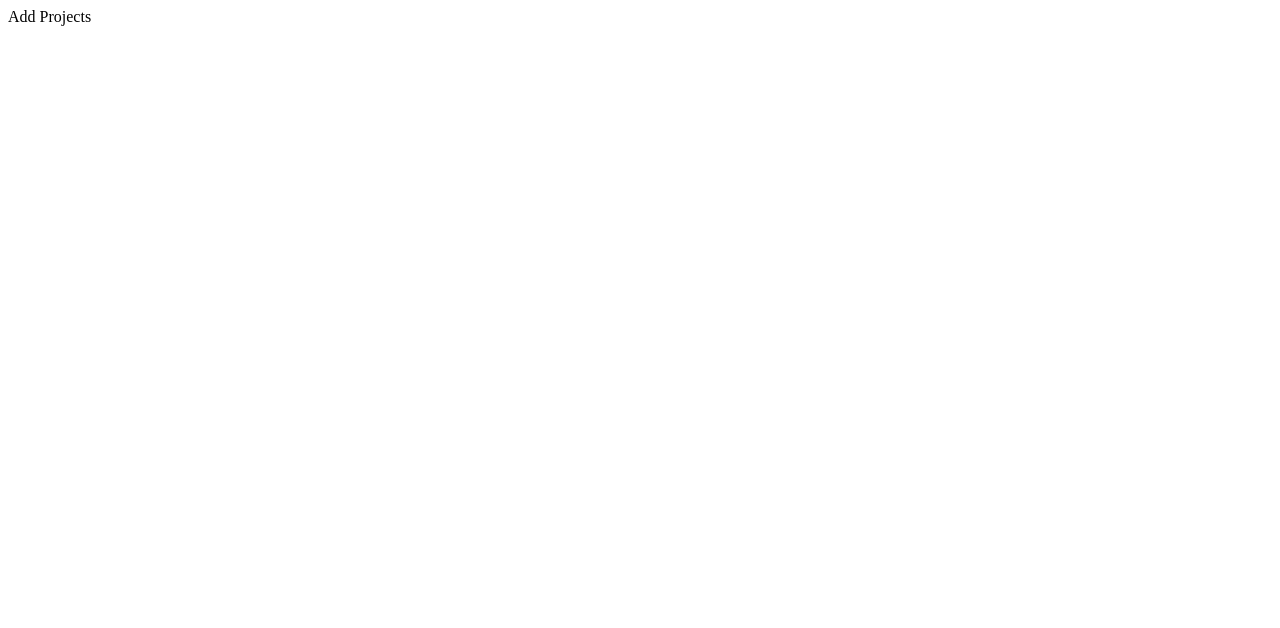
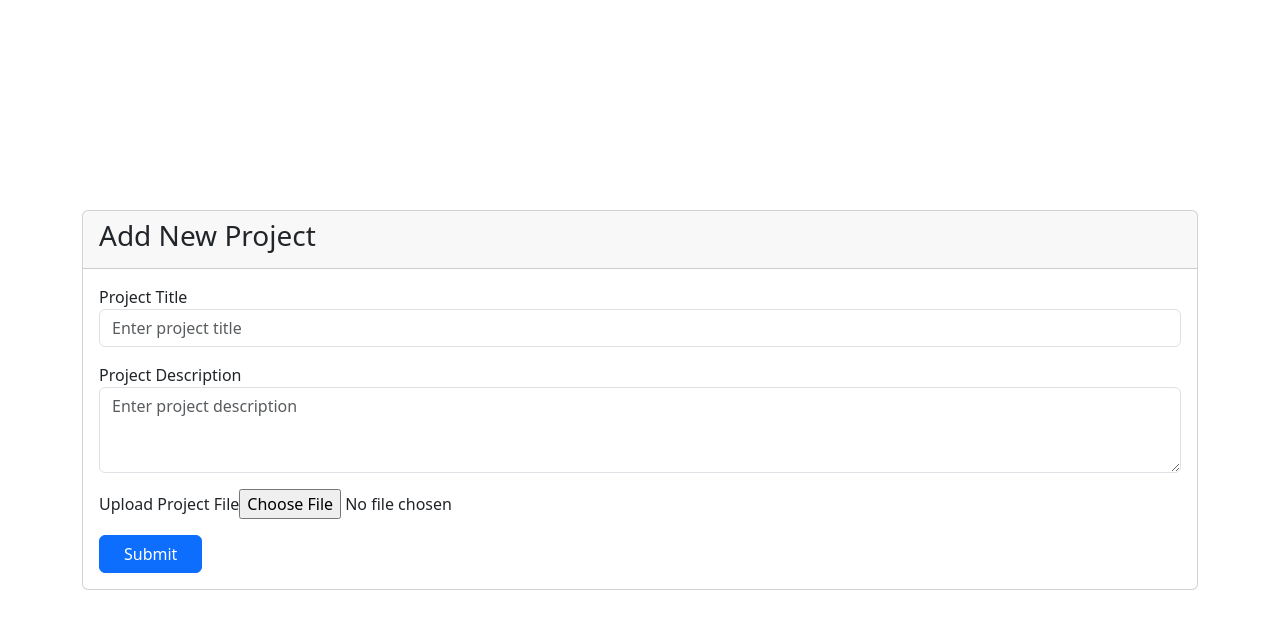
Before and after one commit to kennataddese6/threecars, a Next.js app: page /add-project in a window 1280 px wide. Shown: the top 628 px of the page. Built offline with nearby package versions, Linux system fonts and the light colour scheme; a web font is replaced by a local one.

Commit message:
add form

```diff
--- a/app/add-project/page.tsx
+++ b/app/add-project/page.tsx
@@ -1,7 +1,49 @@
 export default function AddProject() {
   return (
     <>
-      <div>Add Projects</div>
+      <div
+        className="container d-flex align-items-center"
+        style={{ height: "100vh" }}
+      >
+        <div className="card w-100">
+          <div className="card-header">
+            <h3>Add New Project</h3>
+          </div>
+          <div className="card-body">
+            <form>
+              <div className="form-group mb-3">
+                <label htmlFor="projectTitle">Project Title</label>
+                <input
+                  type="text"
+                  className="form-control"
+                  id="projectTitle"
+                  placeholder="Enter project title"
+                />
+              </div>
+              <div className="form-group mb-3">
+                <label htmlFor="projectDescription">Project Description</label>
+                <textarea
+                  className="form-control"
+                  id="projectDescription"
+                  rows={3}
+                  placeholder="Enter project description"
+                ></textarea>
+              </div>
+              <div className="form-group mb-3">
+                <label htmlFor="projectFile">Upload Project File</label>
+                <input
+                  type="file"
+                  className="form-control-file"
+                  id="projectFile"
+                />
+              </div>
+              <button type="submit" className="btn btn-primary px-4">
+                Submit
+              </button>
+            </form>
+          </div>
+        </div>
+      </div>
     </>
   );
 }
--- a/app/globals.css
+++ b/app/globals.css
@@ -524,6 +524,17 @@ footer {
   transform: translate(-50%, -50%);
   padding: 32px;
 }
+.formContainer {
+  width: 90%;
+  height: 50vh;
+  max-width: 400px;
+  background-color: #1572d3;
+  position: absolute;
+  top: 50%;
+  left: 50%;
+  transform: translate(-50%, -50%);
+  padding: 1em;
+}
 /* Extra small devices (phones, 600px and down) */
 @media only screen and (max-width: 600px) {
 }
```
Also changed, not shown: app/add-project/layout.tsx (+8 -5 lines).
